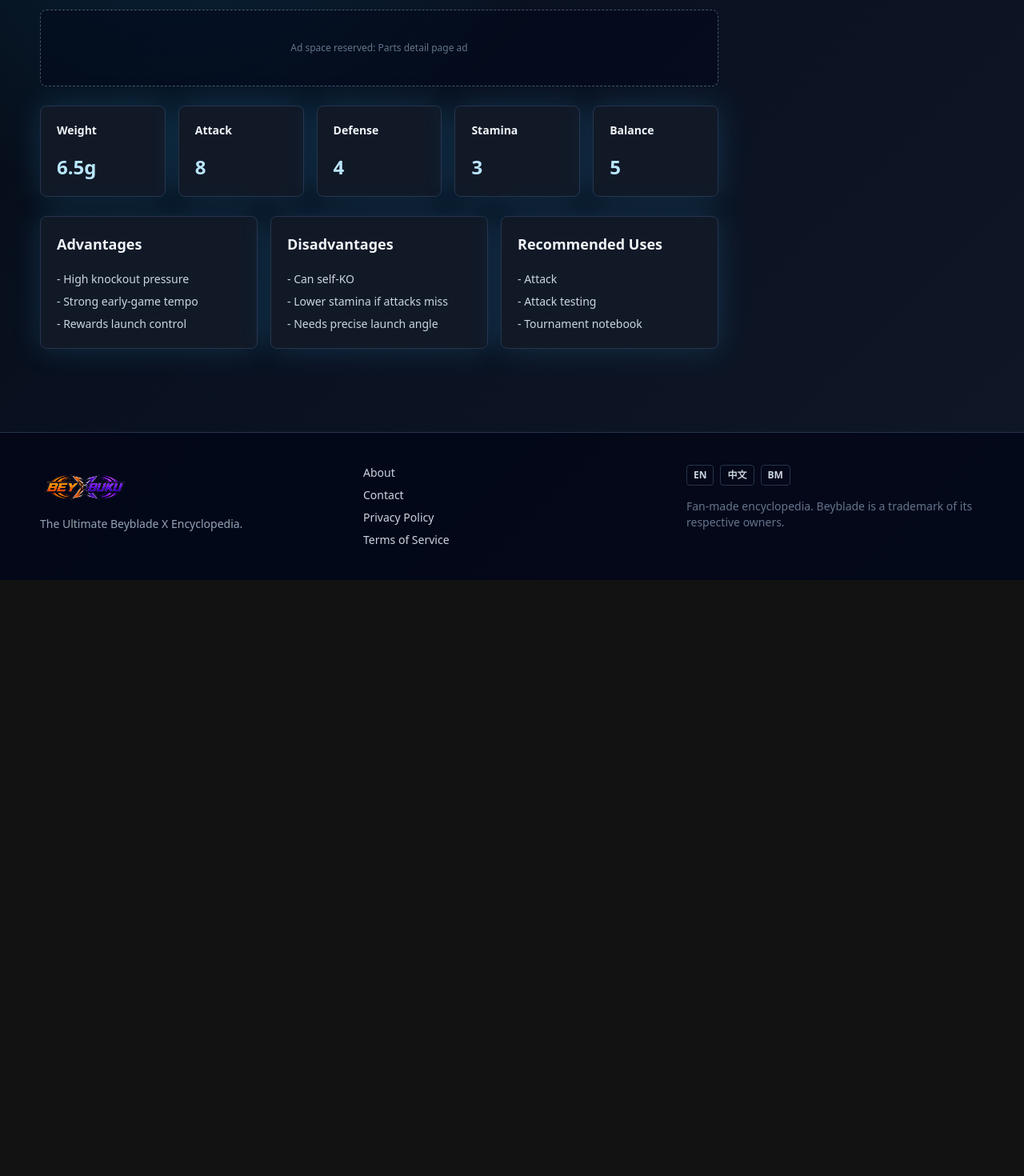
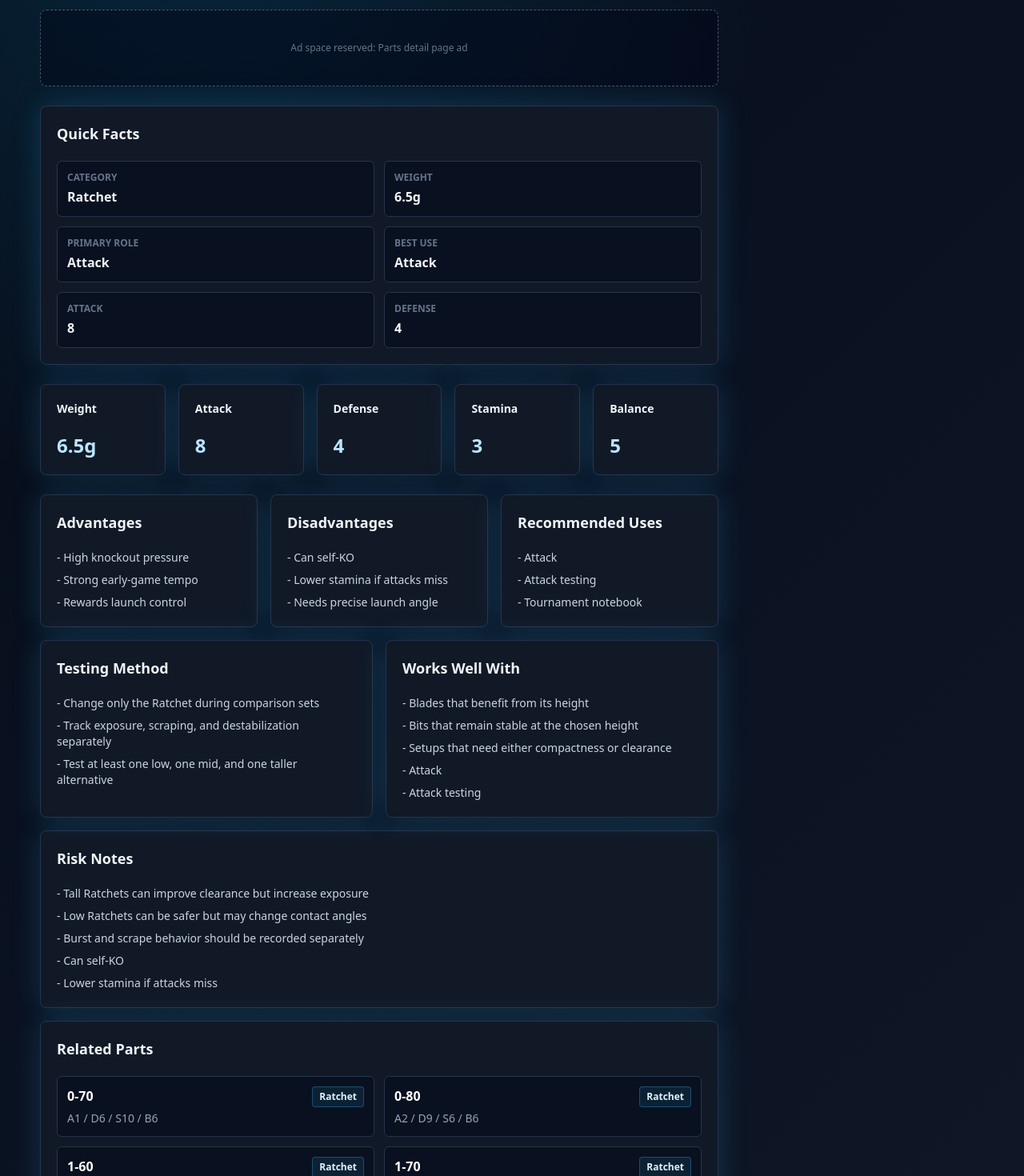
Before and after one commit to joelchia97/beyverse, a Next.js app: page /parts/0-60 in a window 1280 px wide. Shown: the part 300-1770 px from the top of the page at 80% size. Before the commit the page ends 1025 px from the top, so only its background shows below. Built offline with nearby package versions, Linux system fonts and the light colour scheme; no server answers; the database is empty.

Commit message:
Enhance parts detail pages

```diff
--- a/app/parts/[slug]/page.tsx
+++ b/app/parts/[slug]/page.tsx
@@ -1,11 +1,13 @@
 import type { Metadata } from "next";
+import Link from "next/link";
 import { notFound } from "next/navigation";
 import { AdBanner } from "@/components/ads/ad-banner";
 import { Badge } from "@/components/ui/badge";
 import { Card, CardContent, CardHeader, CardTitle } from "@/components/ui/card";
 import { parts } from "@/lib/data";
-import { getPartBySlug } from "@/lib/content";
+import { getPartBySlug, getParts } from "@/lib/content";
 import { siteConfig } from "@/lib/seo";
+import type { Part } from "@/types/database";
 
 type Props = { params: Promise<{ slug: string }> };
 
@@ -32,15 +34,40 @@ export default async function PartDetailPage({ params }: Props) {
   const { slug } = await params;
   const item = await getPartBySlug(slug);
   if (!item) notFound();
+  const allParts = await getParts();
+  const guide = partGuide(item);
+  const relatedParts = allParts.filter((candidate) => candidate.slug !== item.slug && candidate.category === item.category).slice(0, 4);
+  const structuredData = {
+    "@context": "https://schema.org",
+    "@type": "Product",
+    name: item.name,
+    category: `Beyblade X ${item.category}`,
+    description: item.description,
+    url: `${siteConfig.url}/parts/${item.slug}`,
+    brand: { "@type": "Brand", name: "Beyblade X" },
+    weight: {
+      "@type": "QuantitativeValue",
+      value: item.weight,
+      unitText: "g"
+    },
+    additionalProperty: [
+      { "@type": "PropertyValue", name: "Attack", value: item.attack },
+      { "@type": "PropertyValue", name: "Defense", value: item.defense },
+      { "@type": "PropertyValue", name: "Stamina", value: item.stamina },
+      { "@type": "PropertyValue", name: "Balance", value: item.balance }
+    ]
+  };
 
   return (
     <main className="container-page py-10">
+      <script type="application/ld+json" dangerouslySetInnerHTML={{ __html: JSON.stringify(structuredData) }} />
       <div className="grid gap-8 lg:grid-cols-[1fr_300px]">
         <article>
           <Badge>{item.category}</Badge>
           <h1 className="mt-4 text-4xl font-black text-white md:text-6xl">{item.name}</h1>
           <p className="mt-4 text-lg leading-8 text-slate-300">{item.description}</p>
           <AdBanner slot="parts-detail-page-ad" label="Parts detail page ad" />
+          <QuickFacts item={item} />
           <div className="mt-6 grid gap-4 md:grid-cols-5">
             <Stat label="Weight" value={`${item.weight}g`} />
             <Stat label="Attack" value={item.attack} />
@@ -53,6 +80,25 @@ export default async function PartDetailPage({ params }: Props) {
             <InfoList title="Disadvantages" items={item.disadvantages} />
             <InfoList title="Recommended Uses" items={item.recommended_uses} />
           </div>
+          <div className="mt-4 grid gap-4 md:grid-cols-2">
+            <InfoList title="Testing Method" items={guide.testingMethod} />
+            <InfoList title="Works Well With" items={guide.worksWellWith} />
+          </div>
+          <InfoList title="Risk Notes" items={guide.riskNotes} className="mt-4" />
+          <Card className="mt-4">
+            <CardHeader><CardTitle>Related Parts</CardTitle></CardHeader>
+            <CardContent className="grid gap-3 md:grid-cols-2">
+              {relatedParts.map((related) => (
+                <Link key={related.slug} href={`/parts/${related.slug}`} className="rounded-md border bg-slate-950/45 p-3 transition hover:border-sky-400/60 hover:bg-slate-900">
+                  <div className="flex items-start justify-between gap-3">
+                    <p className="font-semibold text-white">{related.name}</p>
+                    <Badge>{related.category}</Badge>
+                  </div>
+                  <p className="mt-1 text-sm text-slate-400">A{related.attack} / D{related.defense} / S{related.stamina} / B{related.balance}</p>
+                </Link>
+              ))}
+            </CardContent>
+          </Card>
         </article>
         <aside>
           <AdBanner slot="sidebar-ad" label="Sidebar ad" className="sticky top-24" />
@@ -62,13 +108,40 @@ export default async function PartDetailPage({ params }: Props) {
   );
 }
 
+function QuickFacts({ item }: { item: Part }) {
+  const facts = [
+    ["Category", item.category],
+    ["Weight", `${item.weight}g`],
+    ["Primary Role", strongestStat(item)],
+    ["Best Use", item.recommended_uses[0] || "Testing"],
+    ["Attack", String(item.attack)],
+    ["Defense", String(item.defense)]
+  ];
+
+  return (
+    <Card className="mt-6">
+      <CardHeader><CardTitle>Quick Facts</CardTitle></CardHeader>
+      <CardContent>
+        <dl className="grid gap-3 md:grid-cols-2">
+          {facts.map(([label, value]) => (
+            <div key={label} className="rounded-md border bg-slate-950/45 p-3">
+              <dt className="text-xs font-semibold uppercase text-slate-500">{label}</dt>
+              <dd className="mt-1 font-semibold text-slate-100">{value}</dd>
+            </div>
+          ))}
+        </dl>
+      </CardContent>
+    </Card>
+  );
+}
+
 function Stat({ label, value }: { label: string; value: string | number }) {
   return <Card><CardHeader><CardTitle className="text-sm">{label}</CardTitle></CardHeader><CardContent className="text-2xl font-black text-sky-200">{value}</CardContent></Card>;
 }
 
-function InfoList({ title, items }: { title: string; items: string[] }) {
+function InfoList({ title, items, className }: { title: string; items: string[]; className?: string }) {
   return (
-    <Card>
+    <Card className={className}>
       <CardHeader><CardTitle>{title}</CardTitle></CardHeader>
       <CardContent>
         <ul className="grid gap-2 text-sm text-slate-300">
@@ -78,3 +151,39 @@ function InfoList({ title, items }: { title: string; items: string[] }) {
     </Card>
   );
 }
+
+function strongestStat(item: Part) {
+  const stats = [
+    ["Attack", item.attack],
+    ["Defense", item.defense],
+    ["Stamina", item.stamina],
+    ["Balance", item.balance]
+  ] as const;
+  return stats.reduce((best, current) => (current[1] > best[1] ? current : best))[0];
+}
+
+function partGuide(item: Part) {
+  const categoryGuides = {
+    Blade: {
+      testingMethod: ["Test with one stable Ratchet and one aggressive Ratchet", "Keep the Bit the same before judging contact shape", "Record whether wins come from knockout, spin finish, or destabilization"],
+      worksWellWith: ["Ratchets that support the Blade's contact height", "Bits that match the Blade's primary role", "Combos built around one clear win condition"],
+      riskNotes: ["Blade shape can look strong but fail if the Bit does not support its movement", "High recoil contact may create self-KO risk", "Testing against only one matchup can hide weaknesses"]
+    },
+    Ratchet: {
+      testingMethod: ["Change only the Ratchet during comparison sets", "Track exposure, scraping, and destabilization separately", "Test at least one low, one mid, and one taller alternative"],
+      worksWellWith: ["Blades that benefit from its height", "Bits that remain stable at the chosen height", "Setups that need either compactness or clearance"],
+      riskNotes: ["Tall Ratchets can improve clearance but increase exposure", "Low Ratchets can be safer but may change contact angles", "Burst and scrape behavior should be recorded separately"]
+    },
+    Bit: {
+      testingMethod: ["Use the same Blade and Ratchet while swapping Bits", "Record movement pattern during the first ten seconds", "Separate stamina loss from missed attack contact"],
+      worksWellWith: ["Blades that need its movement style", "Ratchets that keep the combo stable", "Launch patterns that match its aggression level"],
+      riskNotes: ["Aggressive Bits can waste stamina if contact is late", "Passive Bits may survive but lack pressure", "A Bit can feel strong in solo spin but fail in real contact"]
+    }
+  }[item.category];
+
+  return {
+    testingMethod: categoryGuides.testingMethod,
+    worksWellWith: [...categoryGuides.worksWellWith, ...item.recommended_uses].slice(0, 5),
+    riskNotes: [...categoryGuides.riskNotes, ...item.disadvantages].slice(0, 5)
+  };
+}
```
